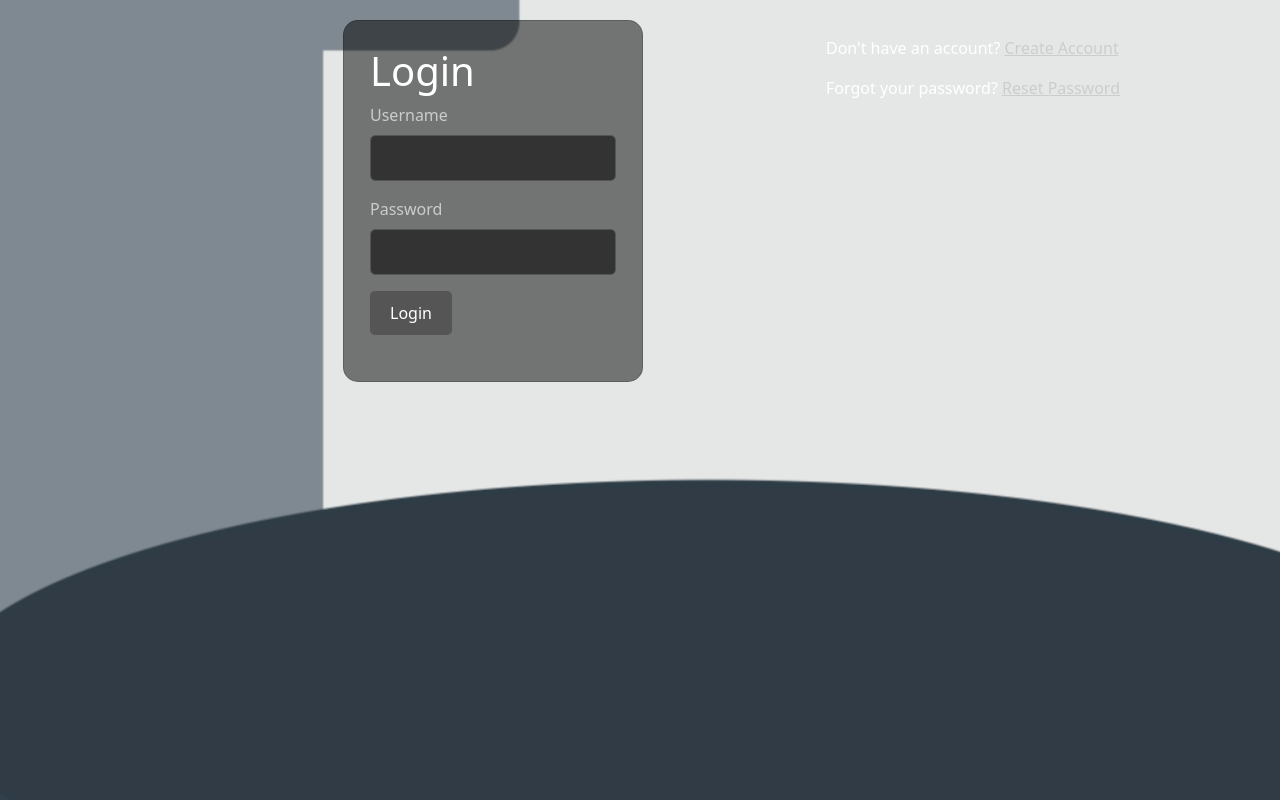
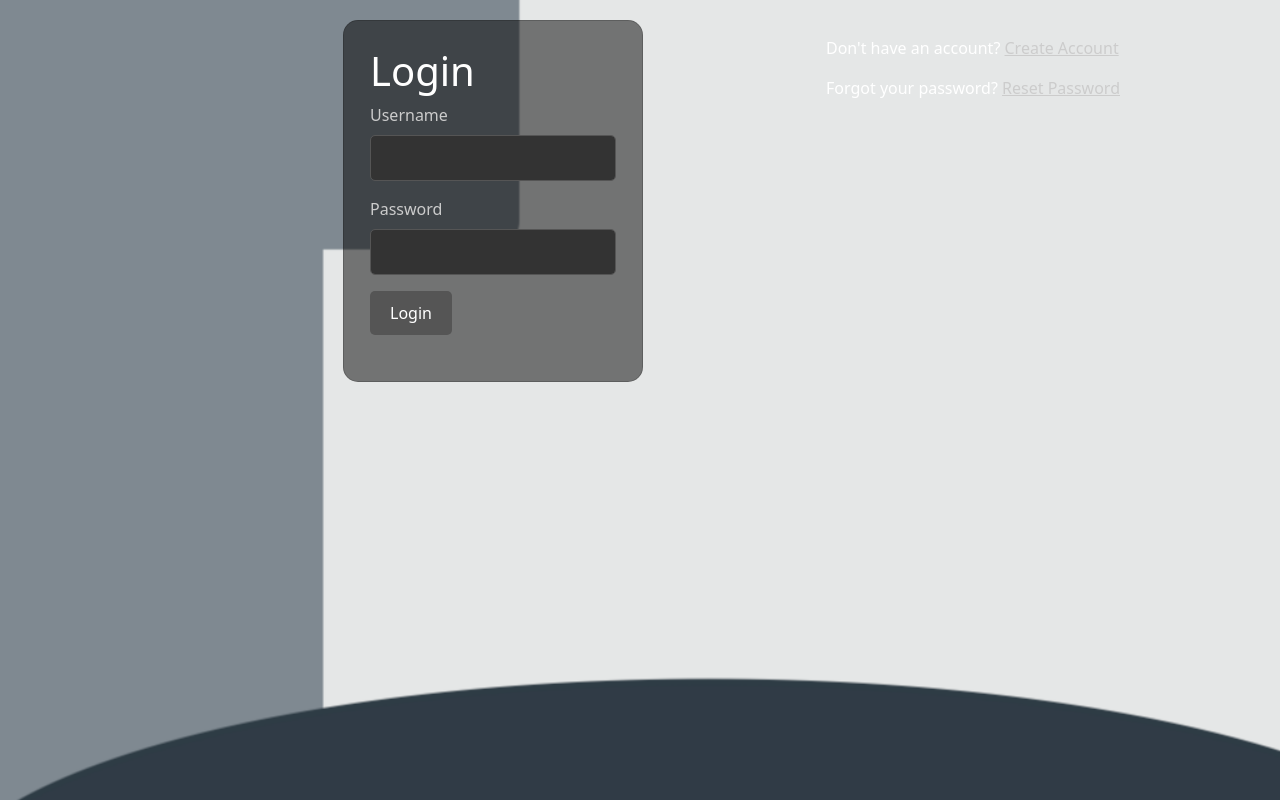
Before and after one commit to rpurinton/chatflow, a PHP site: page / in a window 1280 px wide. Run offline with PHP 8.4, Linux system fonts and the light colour scheme.

Commit message:
Update dark-theme.css

```diff
--- a/assets/css/dark-theme.css
+++ b/assets/css/dark-theme.css
@@ -1,9 +1,14 @@
+html {
+    height: 100%;
+}
+
 body {
     background-color: #222;
     background-image: url('/assets/images/background.png');
     background-size: cover;
     background-position: center;
     color: #fff;
+    height: 100%;
 }
 
 h1,
@@ -59,6 +64,7 @@ a:hover {
 }
 
 .container {
+    height: 100%;
     max-width: 1000px;
     display: flex;
     flex-wrap: wrap;
```
